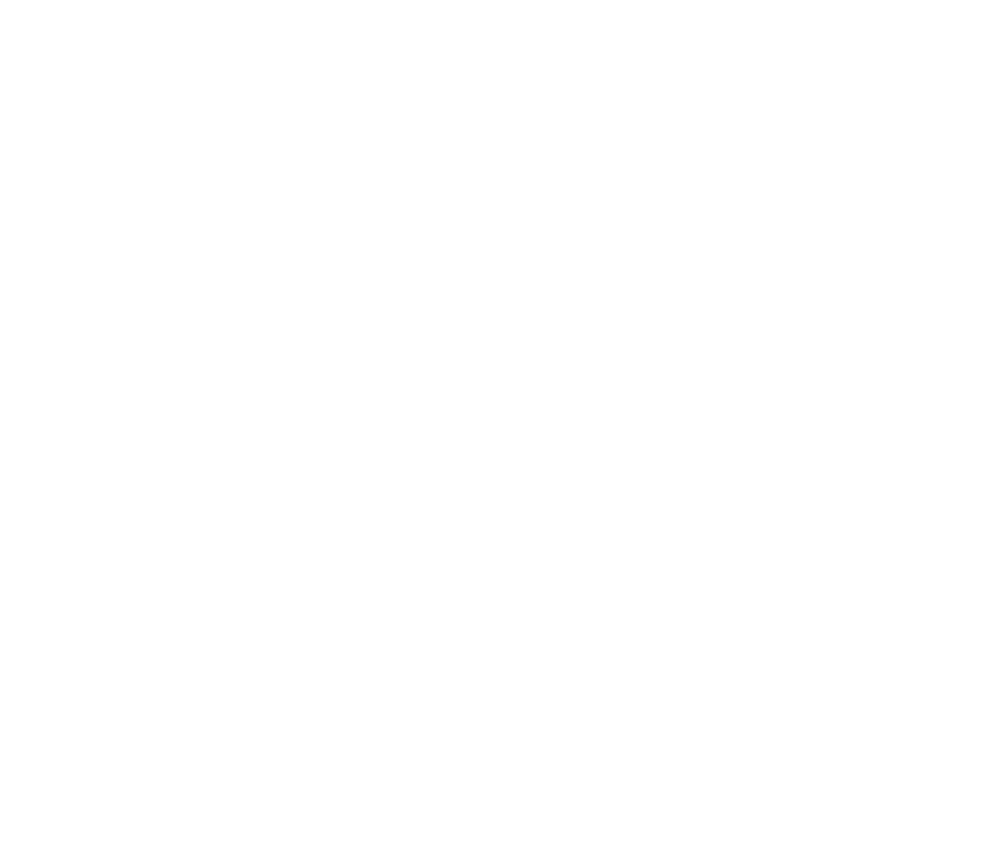
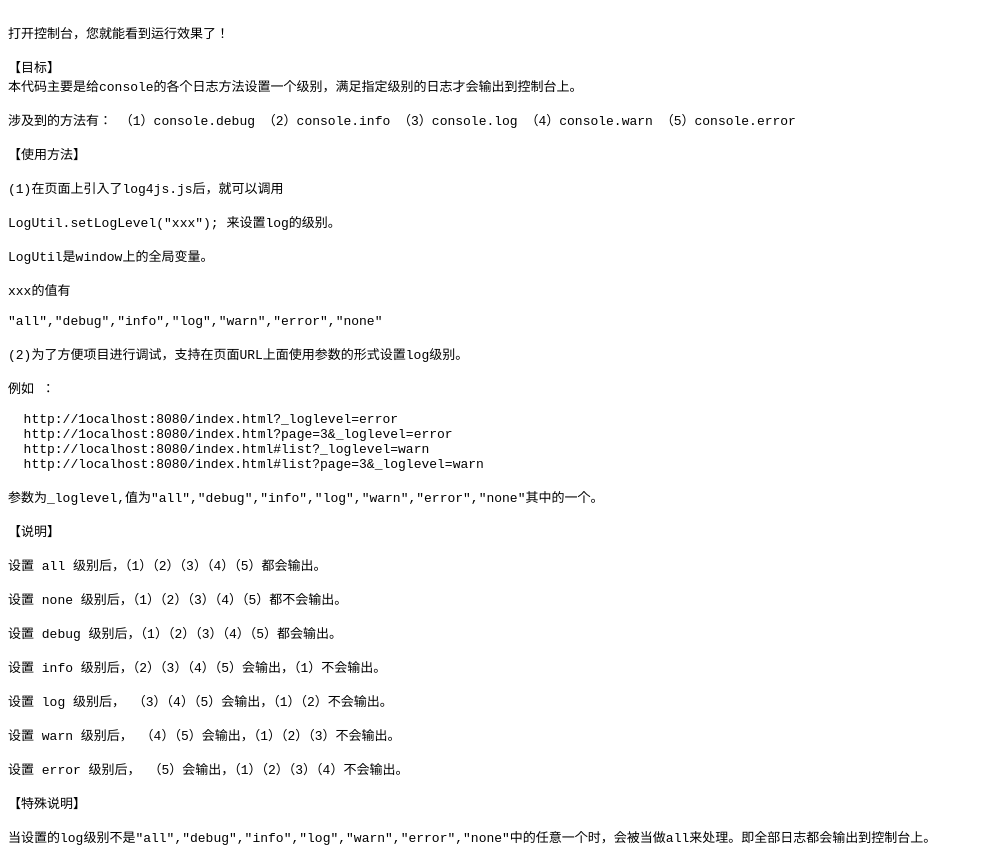
Before and after one commit to lianyzhou/log4js, a plain HTML site: page index.html in a window 1280 px wide. Shown: the whole page, without its empty margins (0-983 px from the left). Before the commit the page ends 800 px from the top, so only its background shows below. Drawn offline with Linux system fonts and the light colour scheme.

Commit message:
Update index.html

```diff
--- a/index.html
+++ b/index.html
@@ -1,3 +1,56 @@
+<pre>
+
+打开控制台，您就能看到运行效果了！
+
+【目标】
+本代码主要是给console的各个日志方法设置一个级别，满足指定级别的日志才会输出到控制台上。
+
+涉及到的方法有： （1）console.debug （2）console.info （3）console.log （4）console.warn （5）console.error
+
+【使用方法】
+
+(1)在页面上引入了log4js.js后，就可以调用
+
+LogUtil.setLogLevel("xxx"); 来设置log的级别。
+
+LogUtil是window上的全局变量。
+
+xxx的值有
+
+"all","debug","info","log","warn","error","none"
+
+(2)为了方便项目进行调试，支持在页面URL上面使用参数的形式设置log级别。
+
+例如 ：
+
+  http://1ocalhost:8080/index.html?_loglevel=error
+  http://1ocalhost:8080/index.html?page=3&_loglevel=error
+  http://localhost:8080/index.html#list?_loglevel=warn
+  http://localhost:8080/index.html#list?page=3&_loglevel=warn
+
+参数为_loglevel,值为"all","debug","info","log","warn","error","none"其中的一个。
+
+【说明】
+
+设置 all 级别后，（1）（2）（3）（4）（5）都会输出。
+
+设置 none 级别后，（1）（2）（3）（4）（5）都不会输出。
+
+设置 debug 级别后，（1）（2）（3）（4）（5）都会输出。
+
+设置 info 级别后，（2）（3）（4）（5）会输出，（1）不会输出。
+
+设置 log 级别后， （3）（4）（5）会输出，（1）（2）不会输出。
+
+设置 warn 级别后， （4）（5）会输出，（1）（2）（3）不会输出。
+
+设置 error 级别后， （5）会输出，（1）（2）（3）（4）不会输出。
+
+【特殊说明】
+
+当设置的log级别不是"all","debug","info","log","warn","error","none"中的任意一个时，会被当做all来处理。即全部日志都会输出到控制台上。
+</pre>
+
 <script src="log4js.js"></script>
 <script>
 
```
